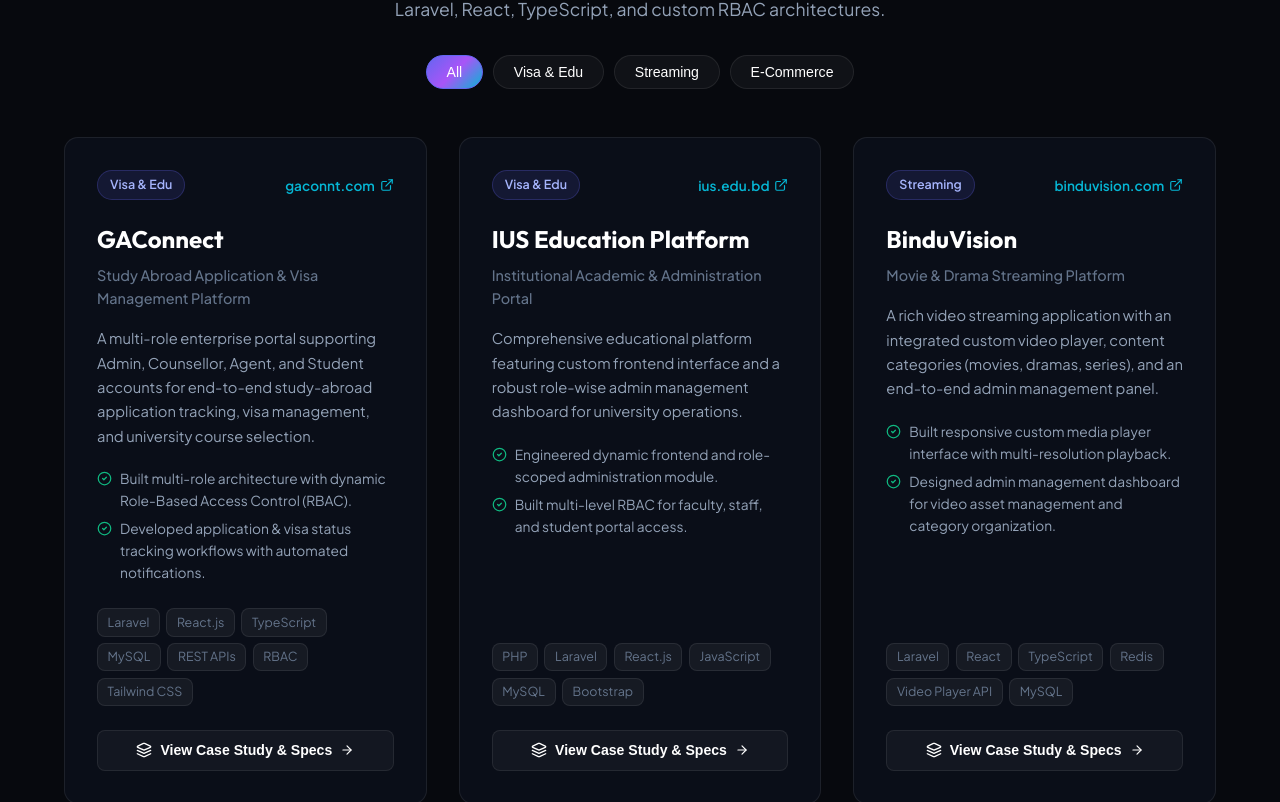
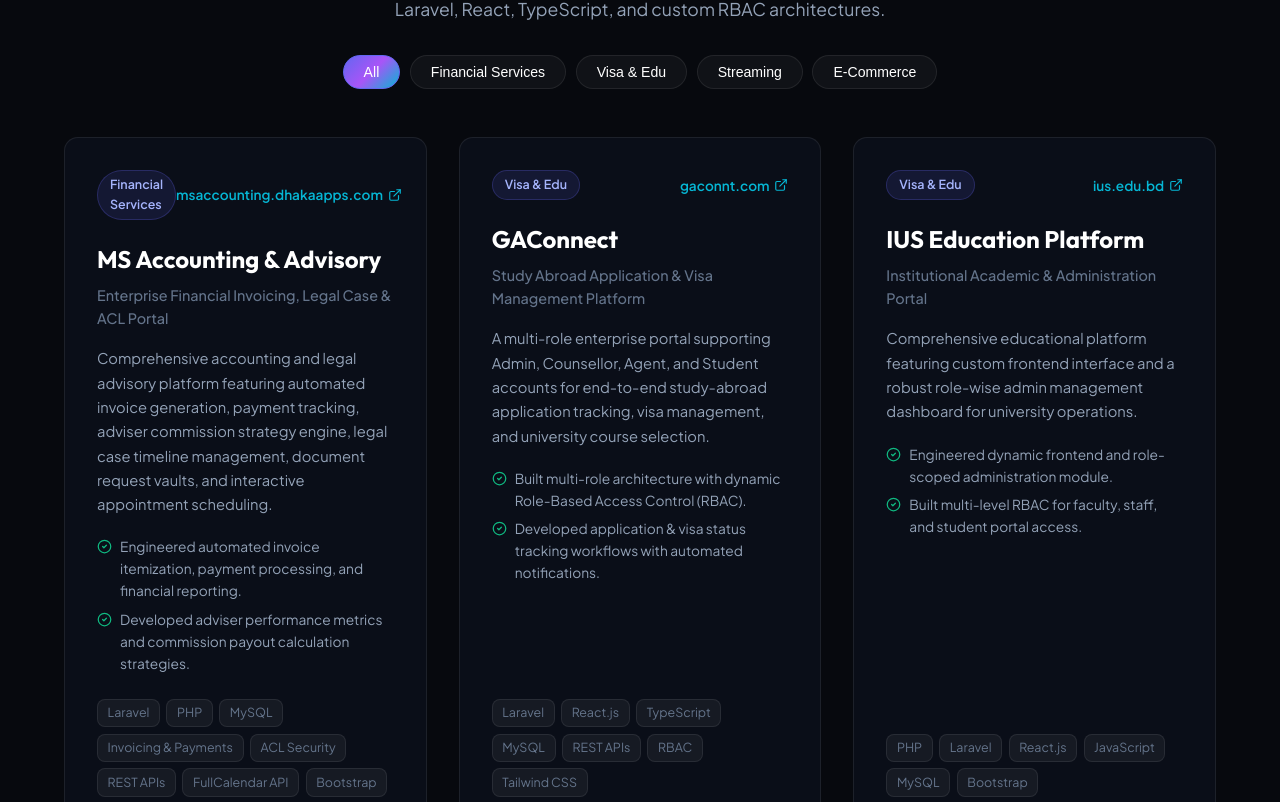
Before and after one commit to masud29/portfolio, a React (Vite) app: page / in a window 1280 px wide. Shown: the part 2978-3780 px from the top of the page. Built offline with nearby package versions, Linux system fonts and the light colour scheme.

Commit message:
Add MS Accounting & Advisory project to portfolio

```diff
--- a/src/components/Projects.tsx
+++ b/src/components/Projects.tsx
@@ -8,7 +8,7 @@
   const [selectedCategory, setSelectedCategory] = useState<string>('All');
   const [selectedProject, setSelectedProject] = useState<Project | null>(null);
 
-  const categories = ['All', 'Visa & Edu', 'Streaming', 'E-Commerce'];
+  const categories = ['All', 'Financial Services', 'Visa & Edu', 'Streaming', 'E-Commerce'];
 
   const filteredProjects = selectedCategory === 'All'
     ? PROJECTS
--- a/src/data/portfolioData.ts
+++ b/src/data/portfolioData.ts
@@ -55,6 +55,25 @@
 ];
 
 export const PROJECTS: Project[] = [
+  {
+    id: 'ms-accounting',
+    title: 'MS Accounting & Advisory',
+    subtitle: 'Enterprise Financial Invoicing, Legal Case & ACL Portal',
+    domain: 'msaccounting.dhakaapps.com',
+    liveUrl: 'https://gac.dhakaapps.com',
+    category: 'Financial Services',
+    featured: true,
+    role: 'Full Stack Laravel Developer',
+    description: 'Comprehensive accounting and legal advisory platform featuring automated invoice generation, payment tracking, adviser commission strategy engine, legal case timeline management, document request vaults, and interactive appointment scheduling.',
+    highlights: [
+      'Engineered automated invoice itemization, payment processing, and financial reporting.',
+      'Developed adviser performance metrics and commission payout calculation strategies.',
+      'Architected legal case milestone activity timeline workflows, discussion boards, and client document request vaults.',
+      'Implemented granular Module-to-Role and Module-to-User Access Control (ACL) separating Admin, Adviser, and Client portals.'
+    ],
+    technologies: ['Laravel', 'PHP', 'MySQL', 'Invoicing & Payments', 'ACL Security', 'REST APIs', 'FullCalendar API', 'Bootstrap'],
+    architectureNotes: 'Built with modular Laravel architecture featuring dynamic ACL permissions, event-driven invoice lifecycle management, and client document submission workflows.'
+  },
   {
     id: 'gaconnect',
     title: 'GAConnect',
--- a/src/types/portfolio.ts
+++ b/src/types/portfolio.ts
@@ -15,7 +15,7 @@
   subtitle: string;
   domain: string;
   liveUrl: string;
-  category: 'Full Stack' | 'Visa & Edu' | 'Streaming' | 'E-Commerce';
+  category: 'Full Stack' | 'Visa & Edu' | 'Streaming' | 'E-Commerce' | 'Financial Services';
   description: string;
   highlights: string[];
   technologies: string[];
```
Also changed, not shown: 2 other files (tests, documents, lock files or other folders).
